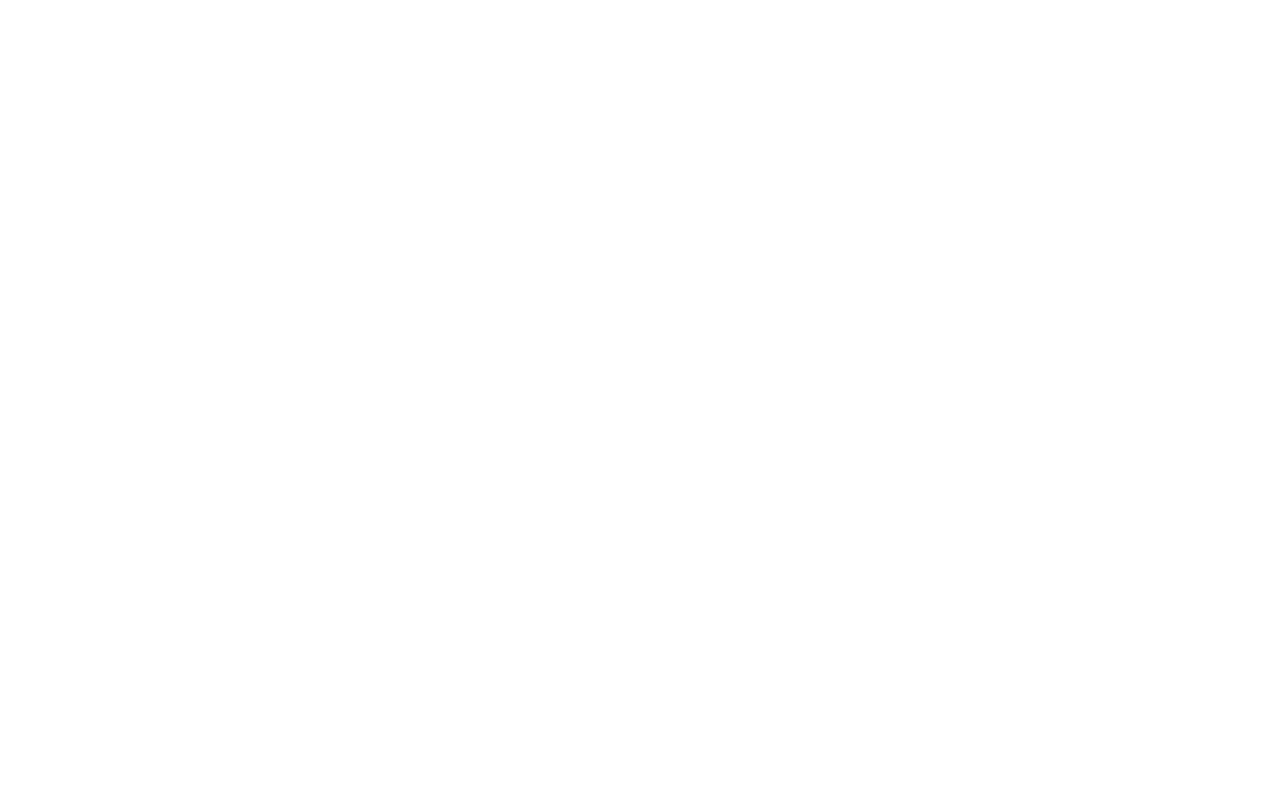
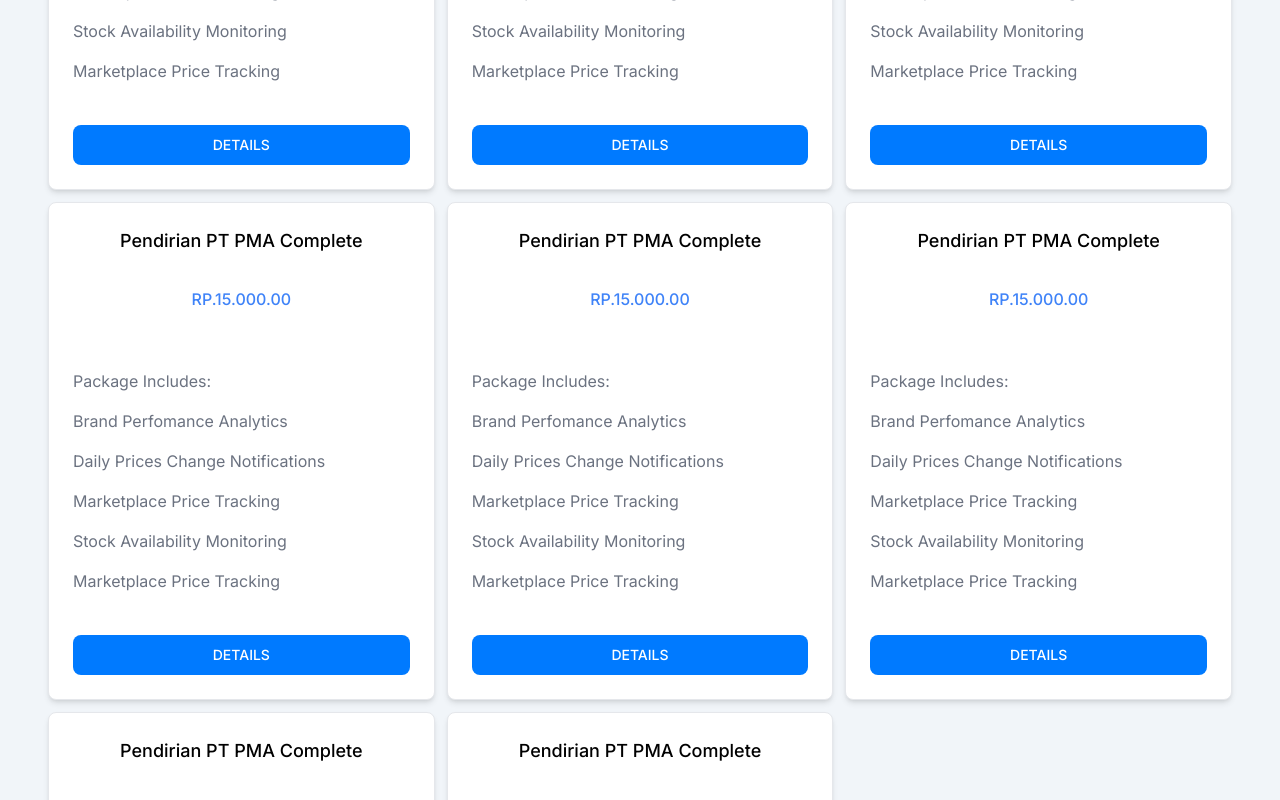
Before and after one commit to fikriymnn/tys-cons, a Next.js app: page /packages in a window 1280 px wide. Before the commit this address had no page. Shown: the part 520-1320 px from the top of the page. Before the commit the page ends 800 px from the top, so only its background shows below. Built offline with nearby package versions, Linux system fonts and the light colour scheme.

Commit message:
added packages page

```diff
--- /dev/null
+++ b/src/app/packages/page.jsx
@@ -0,0 +1,104 @@
+import React from 'react'
+import CardTwo from "@/components/CardTwo";
+import NavbarWithCTAButton from "@/components/NavbarWithCTAButton";
+import CustomFooter from "@/components/CustomFooter";
+
+
+function Packages() {
+    return (
+        <>
+            <NavbarWithCTAButton />
+            <div className="bg-slate-100 w-full py-4 mt-20">
+                <p className="font-semibold text-3xl text-center pt-10 ">
+                    Choose The Best Package
+                </p>
+                <div className="bg-slate-100 w-full pt-4 mt-6 md:grid md:grid-cols-3 gap-3 px-12">
+                    <CardTwo
+                        title={"Pendirian PT PMA Complete"}
+                        price={"RP.15.000.00"}
+                        text1={"Package Includes:"}
+                        text2={"Brand Perfomance Analytics"}
+                        text3={"Daily Prices Change Notifications"}
+                        text4={"Marketplace Price Tracking"}
+                        text5={"Stock Availability Monitoring"}
+                        text6={"Marketplace Price Tracking"}
+                    />
+                    <CardTwo
+                        title={"Pendirian PT PMA Complete"}
+                        price={"RP.15.000.00"}
+                        text1={"Package Includes:"}
+                        text2={"Brand Perfomance Analytics"}
+                        text3={"Daily Prices Change Notifications"}
+                        text4={"Marketplace Price Tracking"}
+                        text5={"Stock Availability Monitoring"}
+                        text6={"Marketplace Price Tracking"}
+                    />
+                    <CardTwo
+                        title={"Pendirian PT PMA Complete"}
+                        price={"RP.15.000.00"}
+                        text1={"Package Includes:"}
+                        text2={"Brand Perfomance Analytics"}
+                        text3={"Daily Prices Change Notifications"}
+                        text4={"Marketplace Price Tracking"}
+                        text5={"Stock Availability Monitoring"}
+                        text6={"Marketplace Price Tracking"}
+                    />
+                    <CardTwo
+                        title={"Pendirian PT PMA Complete"}
+                        price={"RP.15.000.00"}
+                        text1={"Package Includes:"}
+                        text2={"Brand Perfomance Analytics"}
+                        text3={"Daily Prices Change Notifications"}
+                        text4={"Marketplace Price Tracking"}
+                        text5={"Stock Availability Monitoring"}
+                        text6={"Marketplace Price Tracking"}
+                    />
+                    <CardTwo
+                        title={"Pendirian PT PMA Complete"}
+                        price={"RP.15.000.00"}
+                        text1={"Package Includes:"}
+                        text2={"Brand Perfomance Analytics"}
+                        text3={"Daily Prices Change Notifications"}
+                        text4={"Marketplace Price Tracking"}
+                        text5={"Stock Availability Monitoring"}
+                        text6={"Marketplace Price Tracking"}
+                    />
+                    <CardTwo
+                        title={"Pendirian PT PMA Complete"}
+                        price={"RP.15.000.00"}
+                        text1={"Package Includes:"}
+                        text2={"Brand Perfomance Analytics"}
+                        text3={"Daily Prices Change Notifications"}
+                        text4={"Marketplace Price Tracking"}
+                        text5={"Stock Availability Monitoring"}
+                        text6={"Marketplace Price Tracking"}
+                    />
+                    <CardTwo
+                        title={"Pendirian PT PMA Complete"}
+                        price={"RP.15.000.00"}
+                        text1={"Package Includes:"}
+                        text2={"Brand Perfomance Analytics"}
+                        text3={"Daily Prices Change Notifications"}
+                        text4={"Marketplace Price Tracking"}
+                        text5={"Stock Availability Monitoring"}
+                        text6={"Marketplace Price Tracking"}
+                    />
+                    <CardTwo
+                        title={"Pendirian PT PMA Complete"}
+                        price={"RP.15.000.00"}
+                        text1={"Package Includes:"}
+                        text2={"Brand Perfomance Analytics"}
+                        text3={"Daily Prices Change Notifications"}
+                        text4={"Marketplace Price Tracking"}
+                        text5={"Stock Availability Monitoring"}
+                        text6={"Marketplace Price Tracking"}
+                    />
+                </div>
+
+            </div>
+            <CustomFooter />
+        </>
+    )
+}
+
+export default Packages
```
